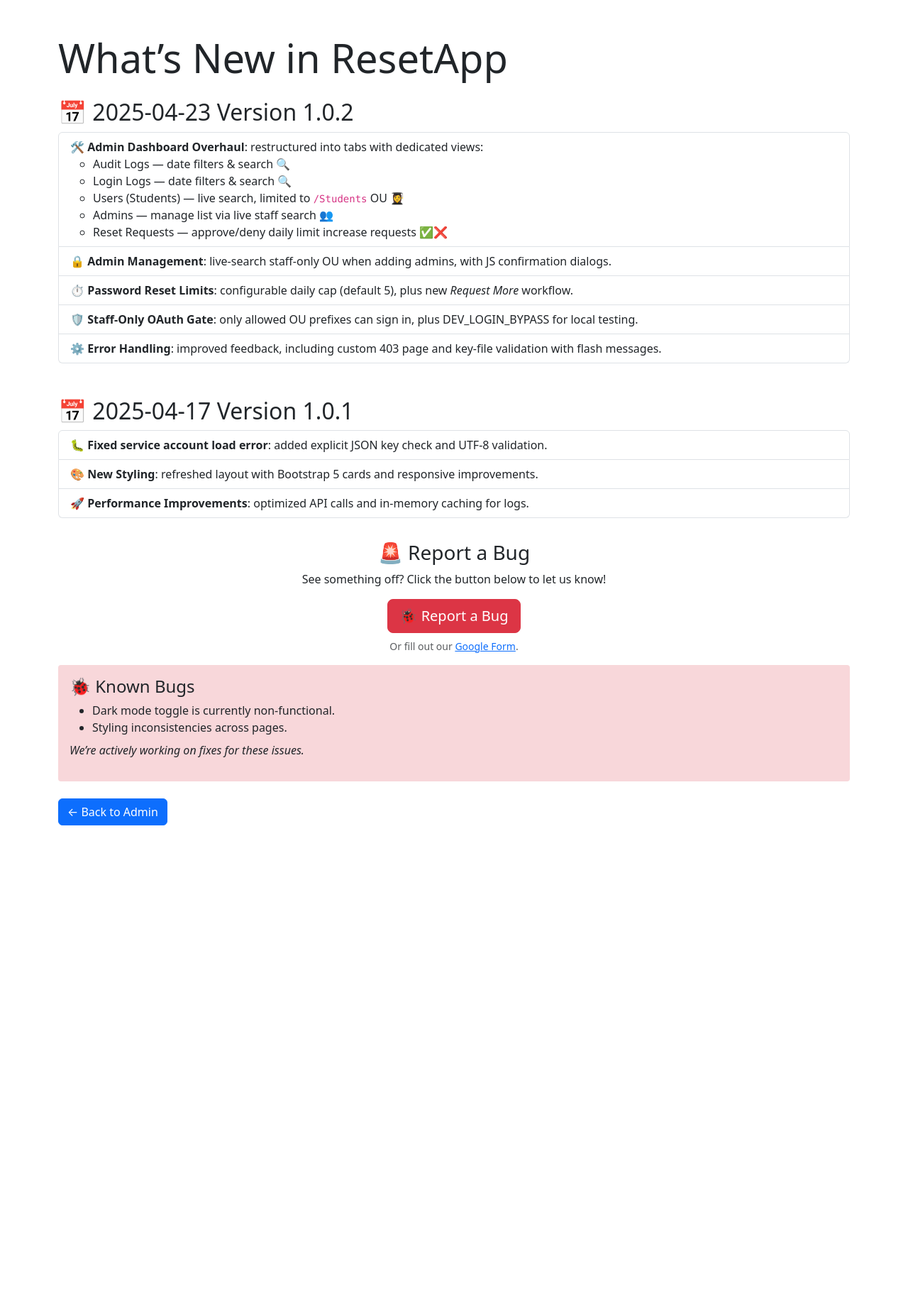
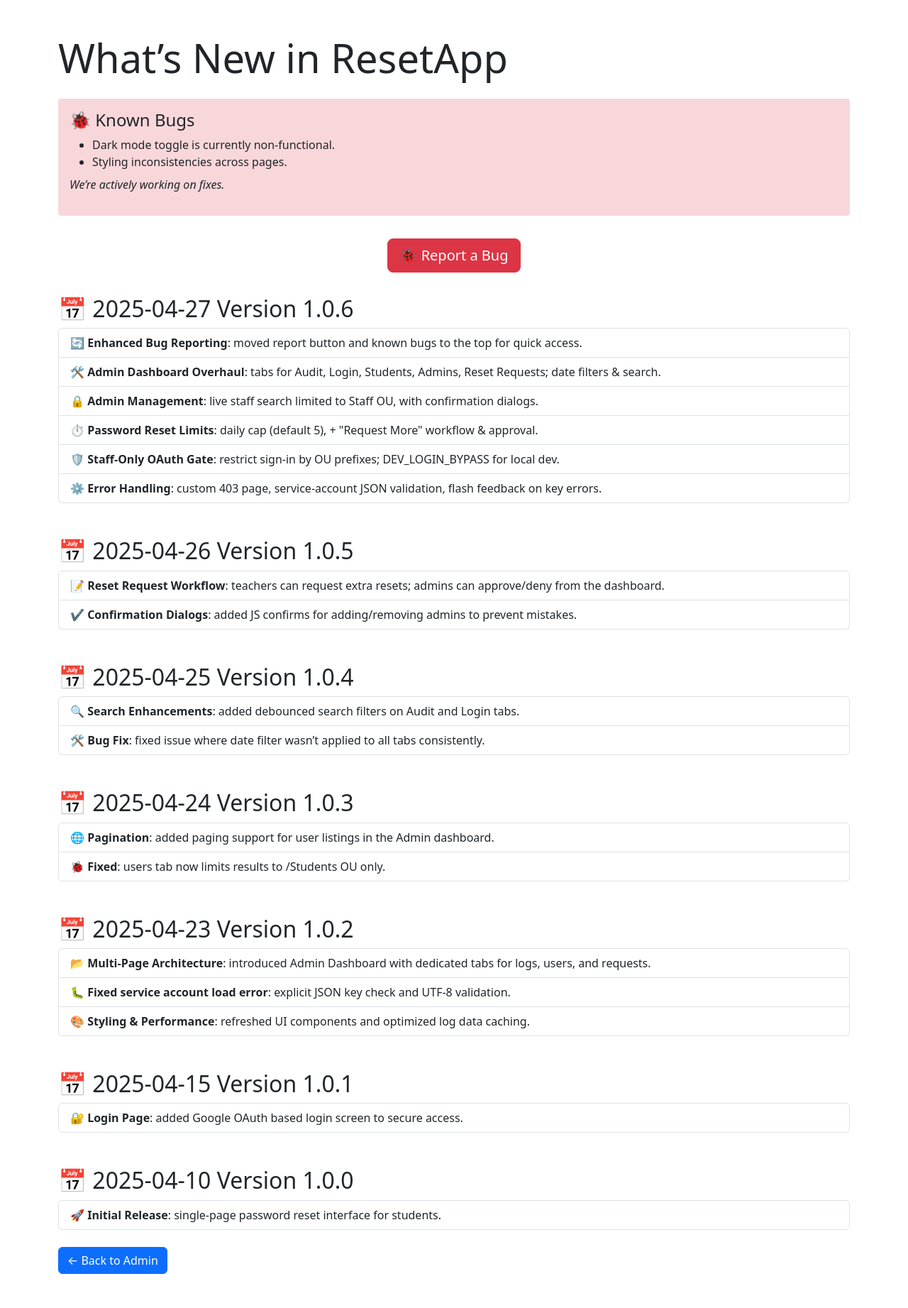
Before and after one commit to emayer7139/GoogleAdminPasswordControl, a Python web app: template templates/updates.html in a window 1280 px wide. Shown: the part 56-1899 px from the top of the page at 71% size. Before the commit the page ends 1219 px from the top, so only its background shows below. Run offline with Jinja, Linux system fonts and the light colour scheme; the template is opened without the code that fills it, so the values that code supplies are empty; some libraries are stand-ins or nearby versions.

Commit message:
My latest updates

```diff
--- a/templates/updates.html
+++ b/templates/updates.html
@@ -9,8 +9,8 @@
     .updates-header { margin-bottom: 1.5rem; }
     .updates-list .list-group-item { font-size: 1rem; }
     .updates-list .date-label { font-weight: bold; margin-right: .5rem; }
-    .bug-report { margin-top: 2rem; text-align: center; }
-    .known-bugs { background-color: #f8d7da; padding: 1rem; border-radius: 0.25rem; margin-top: 1rem; }
+    .bug-report { text-align: center; margin-bottom: 2rem; }
+    .known-bugs { background-color: #f8d7da; padding: 1rem; border-radius: .25rem; margin-bottom: 2rem; }
   </style>
 </head>
 <body>
@@ -19,62 +19,6 @@
   <div class="container py-5">
     <h1 class="display-4 updates-header">What’s New in ResetApp</h1>
 
-    <!-- Version 1.0.2 -->
-    <div class="mb-5">
-      <h2>📅 <span class="date-label">2025-04-23</span> Version 1.0.2</h2>
-      <ul class="list-group updates-list">
-        <li class="list-group-item">
-          🛠️ <strong>Admin Dashboard Overhaul</strong>: restructured into tabs with dedicated views:
-          <ul>
-            <li>Audit Logs &mdash; date filters & search 🔍</li>
-            <li>Login Logs &mdash; date filters & search 🔍</li>
-            <li>Users (Students) &mdash; live search, limited to <code>/Students</code> OU 👩‍🎓</li>
-            <li>Admins &mdash; manage list via live staff search 👥</li>
-            <li>Reset Requests &mdash; approve/deny daily limit increase requests ✅❌</li>
-          </ul>
-        </li>
-        <li class="list-group-item">
-          🔒 <strong>Admin Management</strong>: live-search staff-only OU when adding admins, with JS confirmation dialogs.
-        </li>
-        <li class="list-group-item">
-          ⏱️ <strong>Password Reset Limits</strong>: configurable daily cap (default 5), plus new <em>Request More</em> workflow.
-        </li>
-        <li class="list-group-item">
-          🛡️ <strong>Staff-Only OAuth Gate</strong>: only allowed OU prefixes can sign in, plus DEV_LOGIN_BYPASS for local testing.
-        </li>
-        <li class="list-group-item">
-          ⚙️ <strong>Error Handling</strong>: improved feedback, including custom 403 page and key-file validation with flash messages.
-        </li>
-      </ul>
-    </div>
-
-    <!-- Version 1.0.1 -->
-    <div class="mb-4">
-      <h2>📅 <span class="date-label">2025-04-17</span> Version 1.0.1</h2>
-      <ul class="list-group updates-list">
-        <li class="list-group-item">
-          🐛 <strong>Fixed service account load error</strong>: added explicit JSON key check and UTF-8 validation.
-        </li>
-        <li class="list-group-item">
-          🎨 <strong>New Styling</strong>: refreshed layout with Bootstrap 5 cards and responsive improvements.
-        </li>
-        <li class="list-group-item">
-          🚀 <strong>Performance Improvements</strong>: optimized API calls and in-memory caching for logs.
-        </li>
-      </ul>
-    </div>
-
-    <!-- Report a Bug -->
-    <div class="bug-report">
-      <h3>🚨 Report a Bug</h3>
-      <p>See something off? Click the button below to let us know!</p>
-      <button class="btn btn-danger btn-lg" onclick="window.open('https://docs.google.com/forms/d/1oQqoKB8CSvN61Q7-9Vl8JktmUx7g5gSyrWekhXToapU/edit', '_blank')">
-        🐞 Report a Bug
-      </button>
-      <p class="mt-2 small text-muted">
-        Or fill out our <a href="https://docs.google.com/forms/d/1oQqoKB8CSvN61Q7-9Vl8JktmUx7g5gSyrWekhXToapU/edit" target="_blank">Google Form</a>.
-      </p>
-    </div>
 
     <!-- Known Bugs -->
     <div class="known-bugs">
@@ -83,7 +27,116 @@
         <li>Dark mode toggle is currently non-functional.</li>
         <li>Styling inconsistencies across pages.</li>
       </ul>
-      <p class="mt-2"><em>We’re actively working on fixes for these issues.</em></p>
+      <p class="mt-2"><em>We’re actively working on fixes.</em></p>
+    </div>
+
+      <!-- Report a Bug Button -->
+    <div class="bug-report">
+      <button class="btn btn-danger btn-lg"
+              onclick="window.open('https://forms.gle/4CQzutEnFrZjVnq36', '_blank')">
+        🐞 Report a Bug
+      </button>
+    </div>
+
+
+    <!-- Version 1.0.6 -->
+    <div class="mb-5">
+      <h2>📅 <span class="date-label">2025-04-27</span> Version 1.0.6</h2>
+      <ul class="list-group updates-list">
+        <li class="list-group-item">
+          🔄 <strong>Enhanced Bug Reporting</strong>: moved report button and known bugs to the top for quick access.
+        </li>
+        <li class="list-group-item">
+          🛠️ <strong>Admin Dashboard Overhaul</strong>: tabs for Audit, Login, Students, Admins, Reset Requests; date filters & search.
+        </li>
+        <li class="list-group-item">
+          🔒 <strong>Admin Management</strong>: live staff search limited to Staff OU, with confirmation dialogs.
+        </li>
+        <li class="list-group-item">
+          ⏱️ <strong>Password Reset Limits</strong>: daily cap (default 5), + "Request More" workflow & approval.
+        </li>
+        <li class="list-group-item">
+          🛡️ <strong>Staff-Only OAuth Gate</strong>: restrict sign-in by OU prefixes; DEV_LOGIN_BYPASS for local dev.
+        </li>
+        <li class="list-group-item">
+          ⚙️ <strong>Error Handling</strong>: custom 403 page, service-account JSON validation, flash feedback on key errors.
+        </li>
+      </ul>
+    </div>
+
+    <!-- Version 1.0.5 -->
+    <div class="mb-5">
+      <h2>📅 <span class="date-label">2025-04-26</span> Version 1.0.5</h2>
+      <ul class="list-group updates-list">
+        <li class="list-group-item">
+          📝 <strong>Reset Request Workflow</strong>: teachers can request extra resets; admins can approve/deny from the dashboard.
+        </li>
+        <li class="list-group-item">
+          ✔️ <strong>Confirmation Dialogs</strong>: added JS confirms for adding/removing admins to prevent mistakes.
+        </li>
+      </ul>
+    </div>
+
+    <!-- Version 1.0.4 -->
+    <div class="mb-5">
+      <h2>📅 <span class="date-label">2025-04-25</span> Version 1.0.4</h2>
+      <ul class="list-group updates-list">
+        <li class="list-group-item">
+          🔍 <strong>Search Enhancements</strong>: added debounced search filters on Audit and Login tabs.
+        </li>
+        <li class="list-group-item">
+          🛠️ <strong>Bug Fix</strong>: fixed issue where date filter wasn’t applied to all tabs consistently.
+        </li>
+      </ul>
+    </div>
+
+    <!-- Version 1.0.3 -->
+    <div class="mb-5">
+      <h2>📅 <span class="date-label">2025-04-24</span> Version 1.0.3</h2>
+      <ul class="list-group updates-list">
+        <li class="list-group-item">
+          🌐 <strong>Pagination</strong>: added paging support for user listings in the Admin dashboard.
+        </li>
+        <li class="list-group-item">
+          🐞 <strong>Fixed</strong>: users tab now limits results to /Students OU only.
+        </li>
+      </ul>
+    </div>
+
+    <!-- Version 1.0.2 -->
+    <div class="mb-5">
+      <h2>📅 <span class="date-label">2025-04-23</span> Version 1.0.2</h2>
+      <ul class="list-group updates-list">
+        <li class="list-group-item">
+          📂 <strong>Multi-Page Architecture</strong>: introduced Admin Dashboard with dedicated tabs for logs, users, and requests.
+        </li>
+        <li class="list-group-item">
+          🐛 <strong>Fixed service account load error</strong>: explicit JSON key check and UTF-8 validation.
+        </li>
+        <li class="list-group-item">
+          🎨 <strong>Styling & Performance</strong>: refreshed UI components and optimized log data caching.
+        </li>
+      </ul>
+    </div>
+
+    <!-- Version 1.0.1 -->
+    <div class="mb-5">
+      <h2>📅 <span class="date-label">2025-04-15</span> Version 1.0.1</h2>
+      <ul class="list-group updates-list">
+        <li class="list-group-item">
+          🔐 <strong>Login Page</strong>: added Google OAuth based login screen to secure access.
+        </li>
+      </ul>
+    </div>
+
+    <!-- Version 1.0.0 -->
+    <div class="mb-4">
+      <h2>📅 <span class="date-label">2025-04-10</span> Version 1.0.0</h2>
+      <ul class="list-group updates-list">
+        <li class="list-group-item">
+          🚀 <strong>Initial Release</strong>: single-page password reset interface for students.
+        </li>
+      </ul>
     </div>
 
     <!-- Back link -->
```
